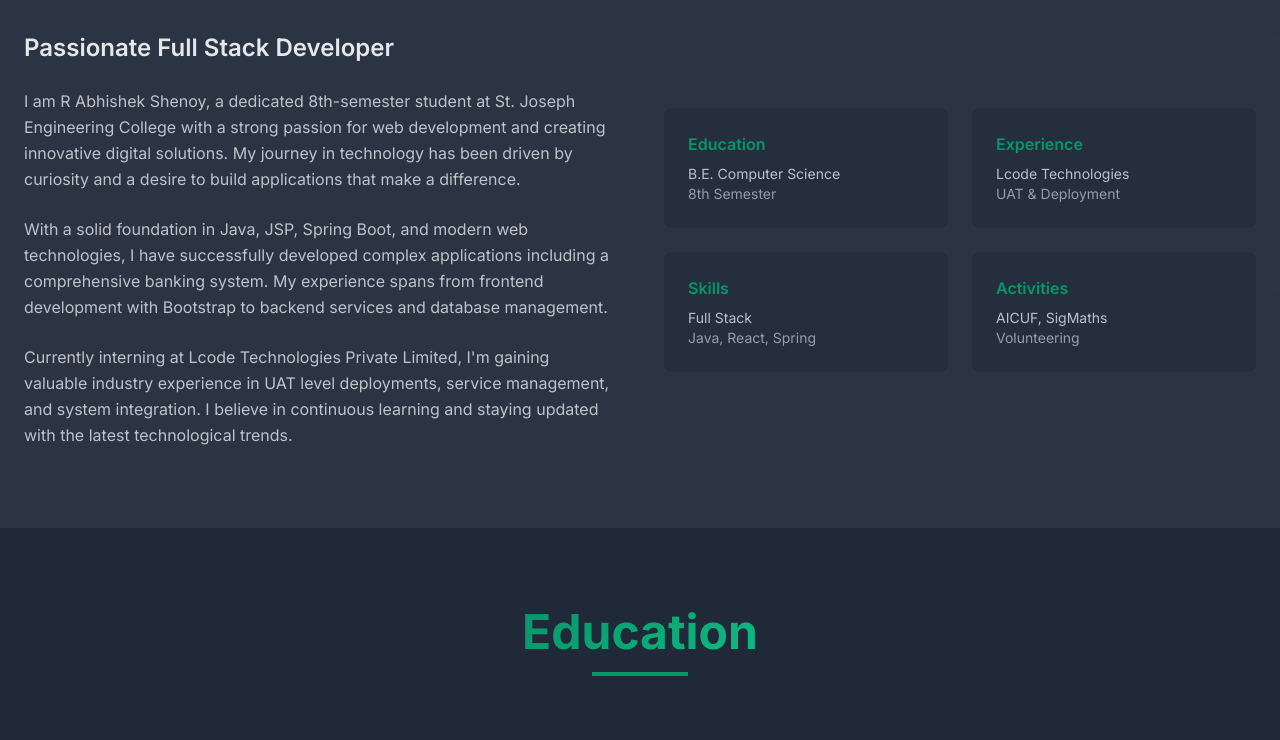
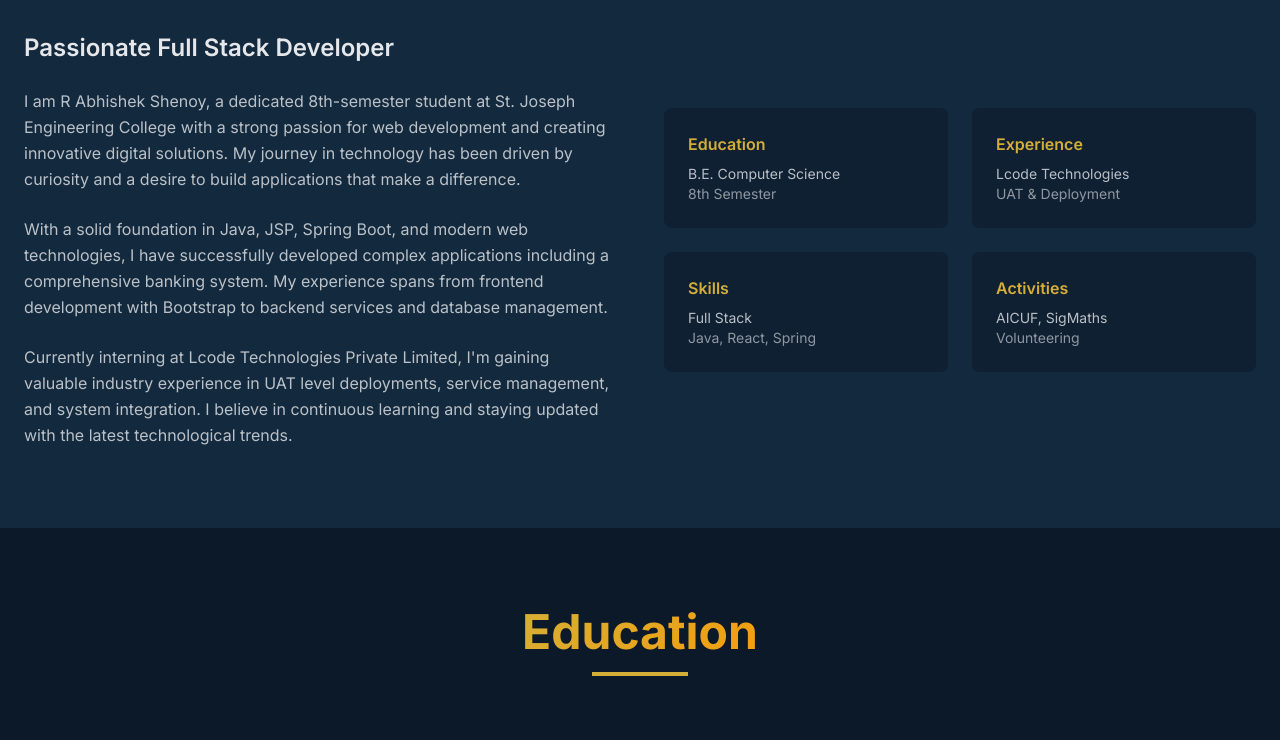
Before and after one commit to abhishekshenoy-123/abhishek-portfolio, a React (Vite) app: page / in a window 1280 px wide. Shown: the part 980-1720 px from the top of the page. Built offline with nearby package versions, Linux system fonts and the light colour scheme.

Commit message:
Added colors

```diff
--- a/src/index.css
+++ b/src/index.css
@@ -12,7 +12,7 @@
 
 body {
   font-family: 'Inter', sans-serif;
-  background-color: #1f2937;
+  background-color: #0c1929;
   color: #e5e7eb;
   overflow-x: hidden;
 }
@@ -22,7 +22,7 @@ html {
 }
 
 .gradient-text {
-  background: linear-gradient(135deg, #059669 0%, #10b981 100%);
+  background: linear-gradient(135deg, #d4af37 0%, #f59e0b 100%);
   -webkit-background-clip: text;
   -webkit-text-fill-color: transparent;
   background-clip: text;
@@ -42,14 +42,14 @@ html {
 }
 
 ::-webkit-scrollbar-track {
-  background: #374151;
+  background: #1a3a52;
 }
 
 ::-webkit-scrollbar-thumb {
-  background: #059669;
+  background: #d4af37;
   border-radius: 4px;
 }
 
 ::-webkit-scrollbar-thumb:hover {
-  background: #10b981;
+  background: #f59e0b;
 }
--- a/tailwind.config.js
+++ b/tailwind.config.js
@@ -7,10 +7,10 @@ export default {
   theme: {
     extend: {
       colors: {
-        primary: '#1f2937',
-        secondary: '#374151',
-        accent: '#059669',
-        accentLight: '#10b981',
+        primary: '#0c1929',
+        secondary: '#1a3a52',
+        accent: '#d4af37',
+        accentLight: '#f59e0b',
         text: '#e5e7eb',
       },
       animation: {
```
